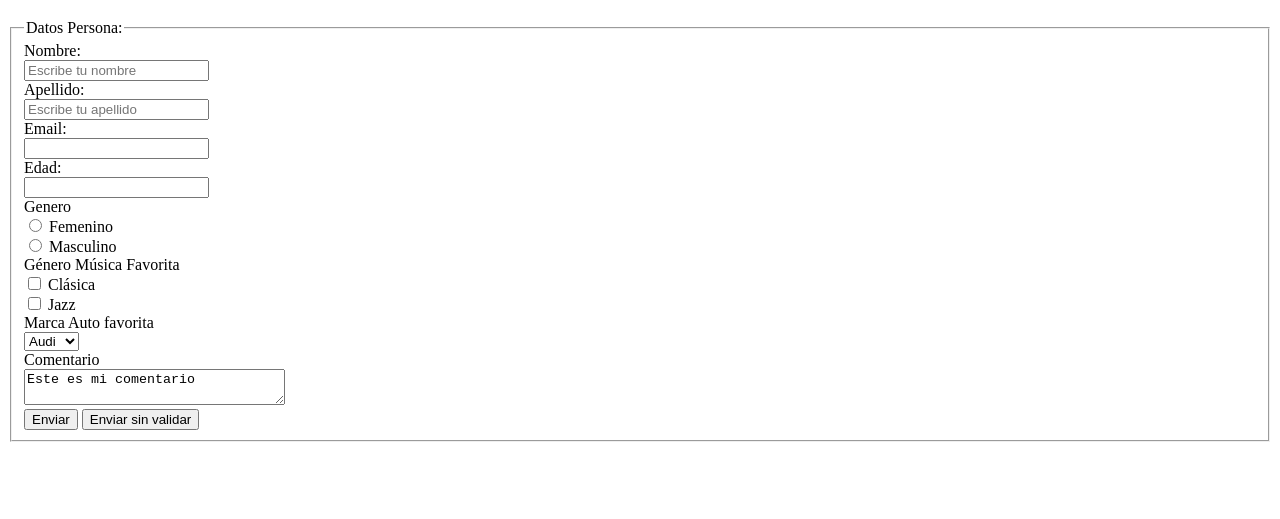
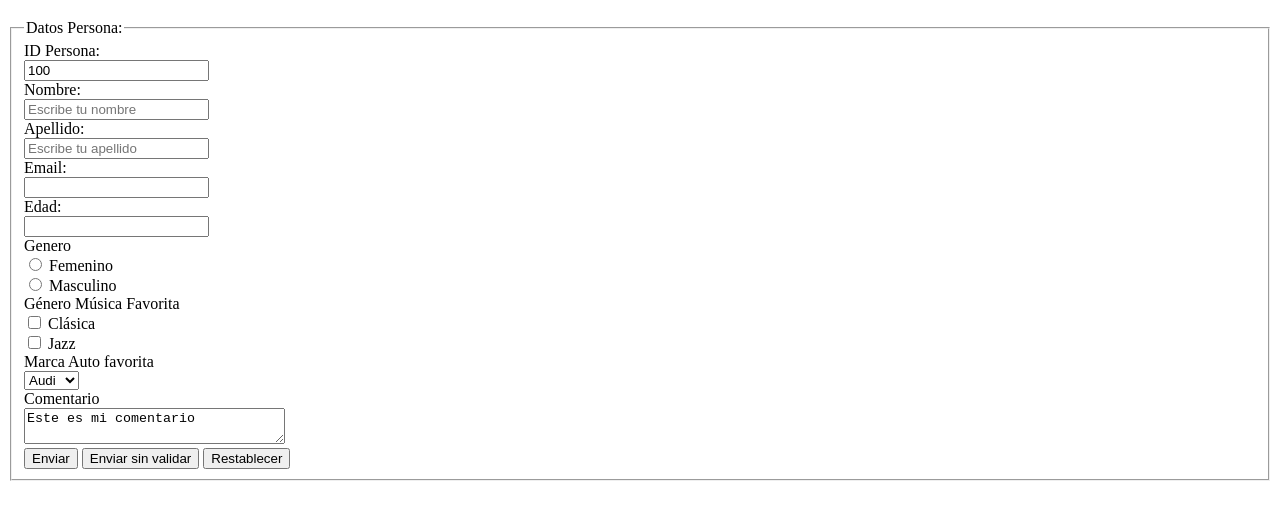
Before and after one commit to randymz10/UniversidadHTML, a plain HTML site: page leccion07/index.html in a window 1280 px wide. Shown: the part 61-580 px from the top of the page. Drawn offline with Linux system fonts and the light colour scheme.

Commit message:
adicionado leccion atributos elemento input

```diff
--- a/leccion07/index.html
+++ b/leccion07/index.html
@@ -13,6 +13,15 @@
        <form>
         <fieldset>
             <legend>Datos Persona: </legend>
+
+            <!--Atributo readonly y disable-->
+            <label for="idPersona">ID Persona:</label><br>
+            <input type="text" id="isPersona" name="idPersona"
+            readonly value="100" required="true" disable="true"><br>
+
+            <!--valor oculto-->
+            <input type="hidden" id="sistema" name="sistema" value="SAP">
+
             <!--Text-->
             <label for="nombre">Nombre:</label><br>
             <input type="text" id="nombre" name="nombre"
@@ -63,6 +72,8 @@
             <input type="submit" value="Enviar">
             <input type="submit" value="Enviar sin validar"
             formnovalidate>
+            <!--Reset-->
+            <input type="reset" value="Restablecer">
         </fieldset>
     </form>
 </body>
```
Also changed, not shown: 1 other file.
